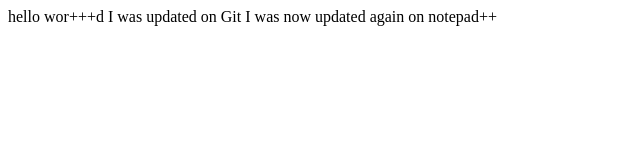
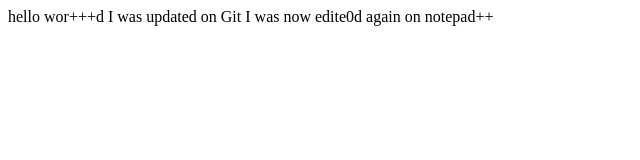
Before and after one commit to nbander14/lecture0, a plain HTML site: page hello.html in a window 1280 px wide. Shown: the full height of the page, 0-640 px from the left. Drawn offline with Linux system fonts and the light colour scheme.

Commit message:
Update hello.html

```diff
--- a/hello.html
+++ b/hello.html
@@ -6,6 +6,6 @@
     <body>
       hello wor+++d
       I was updated on Git
-	  I was now updated again on notepad++
+	  I was now edite0d again on notepad++
     </body>
 </html>
```
